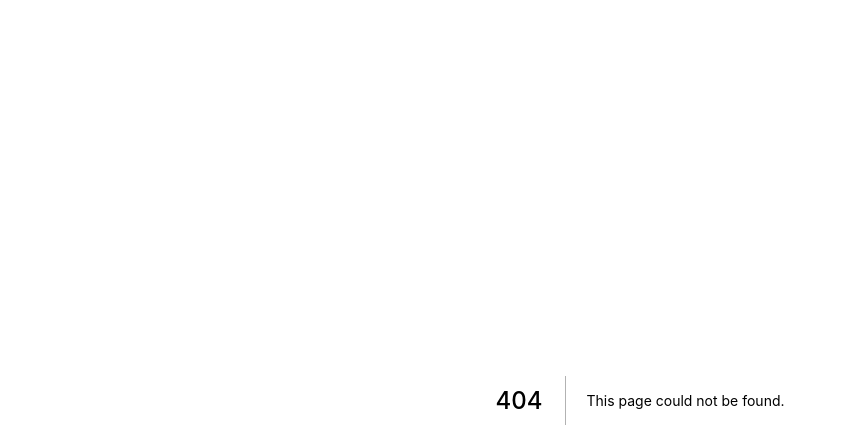
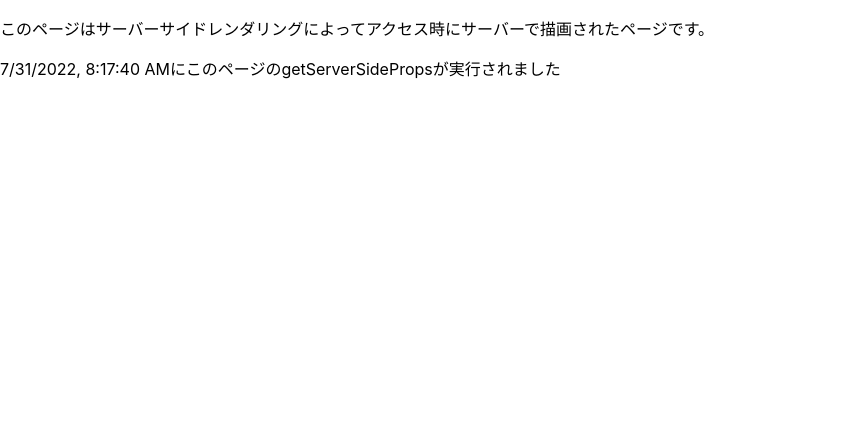
Before and after one commit to kmkkiii/next-practice, a Next.js app in the folder next-sample/: page /ssr in a window 1280 px wide. Before the commit this address had no page. Shown: the top 448 px of the page, without its empty margins (0-847 px from the left). Built offline with nearby package versions, Linux system fonts and the light colour scheme.

Commit message:
SSRによるページの実装

```diff
--- /dev/null
+++ b/next-sample/pages/ssr.tsx
@@ -0,0 +1,40 @@
+import { GetServerSideProps, NextPage } from "next"
+import Head from "next/head";
+
+type SSRProps = {
+  message: string
+}
+
+const SSR: NextPage<SSRProps> = (props) => {
+  const {message} = props;
+
+  return (
+    <div>
+      <Head>
+        <title>Create Next App</title>
+        <link rel="icon" href="/favicon.ico" />
+      </Head>
+      <main>
+        <p>
+          このページはサーバーサイドレンダリングによってアクセス時にサーバーで描画されたページです。
+        </p>
+        <p>{message}</p>
+      </main>
+    </div>
+  )
+}
+
+export const getServerSideProps: GetServerSideProps<SSRProps> = async (context) => {
+  const timestamp = new Date().toLocaleString();
+  const message = `${timestamp}にこのページのgetServerSidePropsが実行されました`;
+  console.log(message);
+  // console.log(context.req);
+  // console.log(context.res);
+
+  return {
+    props: {
+      message
+    }
+  }
+}
+export default SSR;
```
